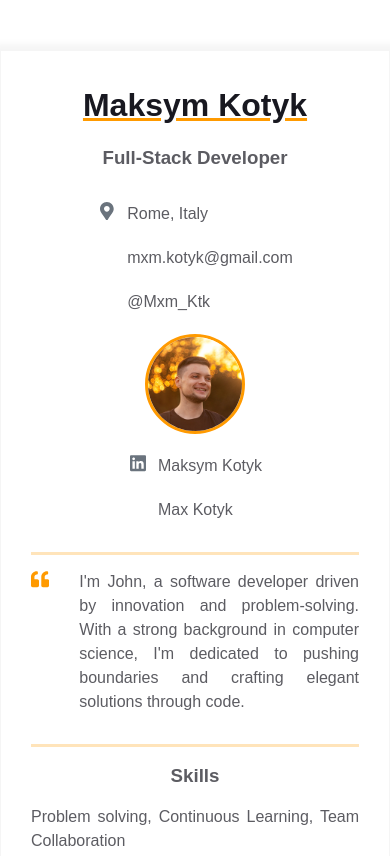
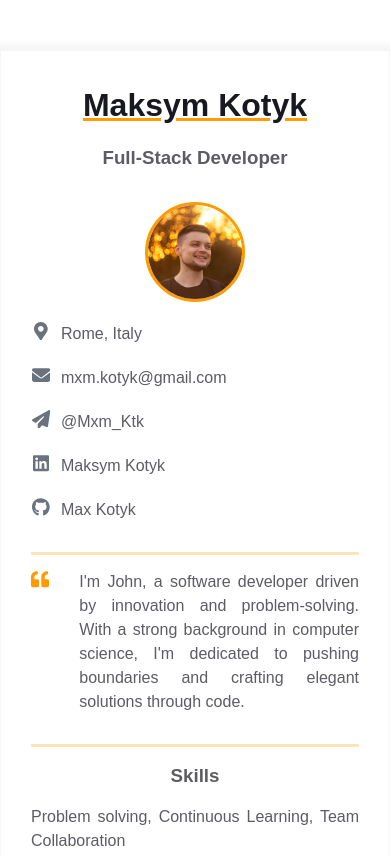
Before and after one commit to mxm-kotyk/homepage, a plain HTML site: page index.html in a window 390 px wide. Shown: the top 856 px of the page. Drawn offline with Linux system fonts and the light colour scheme.

Commit message:
Added missing icons. Updated layout styles.

```diff
--- a/index.html
+++ b/index.html
@@ -31,13 +31,21 @@
               </a>
               <a href="mailto:mxm.kotyk@gmail.com" rel="author" class="contact-info__item">
                 <div class="contact-info__item-icon-wrapper">
-
+                  <svg class="contact-info__item-icon" xmlns="http://www.w3.org/2000/svg"
+                    viewBox="0 0 512 512"><!--!Font Awesome Free 6.7.2 by @fontawesome - https://fontawesome.com License - https://fontawesome.com/license/free Copyright 2025 Fonticons, Inc.-->
+                    <path
+                      d="M48 64C21.5 64 0 85.5 0 112c0 15.1 7.1 29.3 19.2 38.4L236.8 313.6c11.4 8.5 27 8.5 38.4 0L492.8 150.4c12.1-9.1 19.2-23.3 19.2-38.4c0-26.5-21.5-48-48-48L48 64zM0 176L0 384c0 35.3 28.7 64 64 64l384 0c35.3 0 64-28.7 64-64l0-208L294.4 339.2c-22.8 17.1-54 17.1-76.8 0L0 176z" />
+                  </svg>
                 </div>
                 <span>mxm.kotyk@gmail.com</span>
               </a>
               <a href="https://t.me/Mxm_Ktk" rel="author" class="contact-info__item">
                 <div class="contact-info__item-icon-wrapper">
-
+                  <svg class="contact-info__item-icon" xmlns="http://www.w3.org/2000/svg"
+                    viewBox="0 0 512 512"><!--!Font Awesome Free 6.7.2 by @fontawesome - https://fontawesome.com License - https://fontawesome.com/license/free Copyright 2025 Fonticons, Inc.-->
+                    <path
+                      d="M498.1 5.6c10.1 7 15.4 19.1 13.5 31.2l-64 416c-1.5 9.7-7.4 18.2-16 23s-18.9 5.4-28 1.6L284 427.7l-68.5 74.1c-8.9 9.7-22.9 12.9-35.2 8.1S160 493.2 160 480l0-83.6c0-4 1.5-7.8 4.2-10.8L331.8 202.8c5.8-6.3 5.6-16-.4-22s-15.7-6.4-22-.7L106 360.8 17.7 316.6C7.1 311.3 .3 300.7 0 288.9s5.9-22.8 16.1-28.7l448-256c10.7-6.1 23.9-5.5 34 1.4z" />
+                  </svg>
                 </div>
                 <span>@Mxm_Ktk</span>
               </a>
@@ -64,7 +72,11 @@
               </a>
               <a href="https://github.com/mxm-kotyk" rel="author" class="contact-info__item">
                 <div class="contact-info__item-icon-wrapper">
-
+                  <svg class="contact-info__item-icon" xmlns="http://www.w3.org/2000/svg"
+                    viewBox="0 0 496 512"><!--!Font Awesome Free 6.7.2 by @fontawesome - https://fontawesome.com License - https://fontawesome.com/license/free Copyright 2025 Fonticons, Inc.-->
+                    <path
+                      d="M165.9 397.4c0 2-2.3 3.6-5.2 3.6-3.3 .3-5.6-1.3-5.6-3.6 0-2 2.3-3.6 5.2-3.6 3-.3 5.6 1.3 5.6 3.6zm-31.1-4.5c-.7 2 1.3 4.3 4.3 4.9 2.6 1 5.6 0 6.2-2s-1.3-4.3-4.3-5.2c-2.6-.7-5.5 .3-6.2 2.3zm44.2-1.7c-2.9 .7-4.9 2.6-4.6 4.9 .3 2 2.9 3.3 5.9 2.6 2.9-.7 4.9-2.6 4.6-4.6-.3-1.9-3-3.2-5.9-2.9zM244.8 8C106.1 8 0 113.3 0 252c0 110.9 69.8 205.8 169.5 239.2 12.8 2.3 17.3-5.6 17.3-12.1 0-6.2-.3-40.4-.3-61.4 0 0-70 15-84.7-29.8 0 0-11.4-29.1-27.8-36.6 0 0-22.9-15.7 1.6-15.4 0 0 24.9 2 38.6 25.8 21.9 38.6 58.6 27.5 72.9 20.9 2.3-16 8.8-27.1 16-33.7-55.9-6.2-112.3-14.3-112.3-110.5 0-27.5 7.6-41.3 23.6-58.9-2.6-6.5-11.1-33.3 2.6-67.9 20.9-6.5 69 27 69 27 20-5.6 41.5-8.5 62.8-8.5s42.8 2.9 62.8 8.5c0 0 48.1-33.6 69-27 13.7 34.7 5.2 61.4 2.6 67.9 16 17.7 25.8 31.5 25.8 58.9 0 96.5-58.9 104.2-114.8 110.5 9.2 7.9 17 22.9 17 46.4 0 33.7-.3 75.4-.3 83.6 0 6.5 4.6 14.4 17.3 12.1C428.2 457.8 496 362.9 496 252 496 113.3 383.5 8 244.8 8zM97.2 352.9c-1.3 1-1 3.3 .7 5.2 1.6 1.6 3.9 2.3 5.2 1 1.3-1 1-3.3-.7-5.2-1.6-1.6-3.9-2.3-5.2-1zm-10.8-8.1c-.7 1.3 .3 2.9 2.3 3.9 1.6 1 3.6 .7 4.3-.7 .7-1.3-.3-2.9-2.3-3.9-2-.6-3.6-.3-4.3 .7zm32.4 35.6c-1.6 1.3-1 4.3 1.3 6.2 2.3 2.3 5.2 2.6 6.5 1 1.3-1.3 .7-4.3-1.3-6.2-2.2-2.3-5.2-2.6-6.5-1zm-11.4-14.7c-1.6 1-1.6 3.6 0 5.9 1.6 2.3 4.3 3.3 5.6 2.3 1.6-1.3 1.6-3.9 0-6.2-1.4-2.3-4-3.3-5.6-2z" />
+                  </svg>
                 </div>
                 <span>Max Kotyk</span>
               </a>
--- a/styles.css
+++ b/styles.css
@@ -57,11 +57,16 @@ body {
   }
 
   .contact_info_container {
-    align-items: center;
+    align-items: start;
   }
 
   .contact-info__block:not(:last-child) {
     margin-bottom: 20px;
+  }
+
+  .contact-info__block--center {
+    align-self: center;
+    order: -1;
   }
 
   .experiences {
@@ -90,7 +95,7 @@ body {
 .contact-info__block {
   display: flex;
   flex-direction: column;
-  justify-content: space-between;
+  justify-content: flex-start;
 }
 
 .contact-info__block--center {
```
